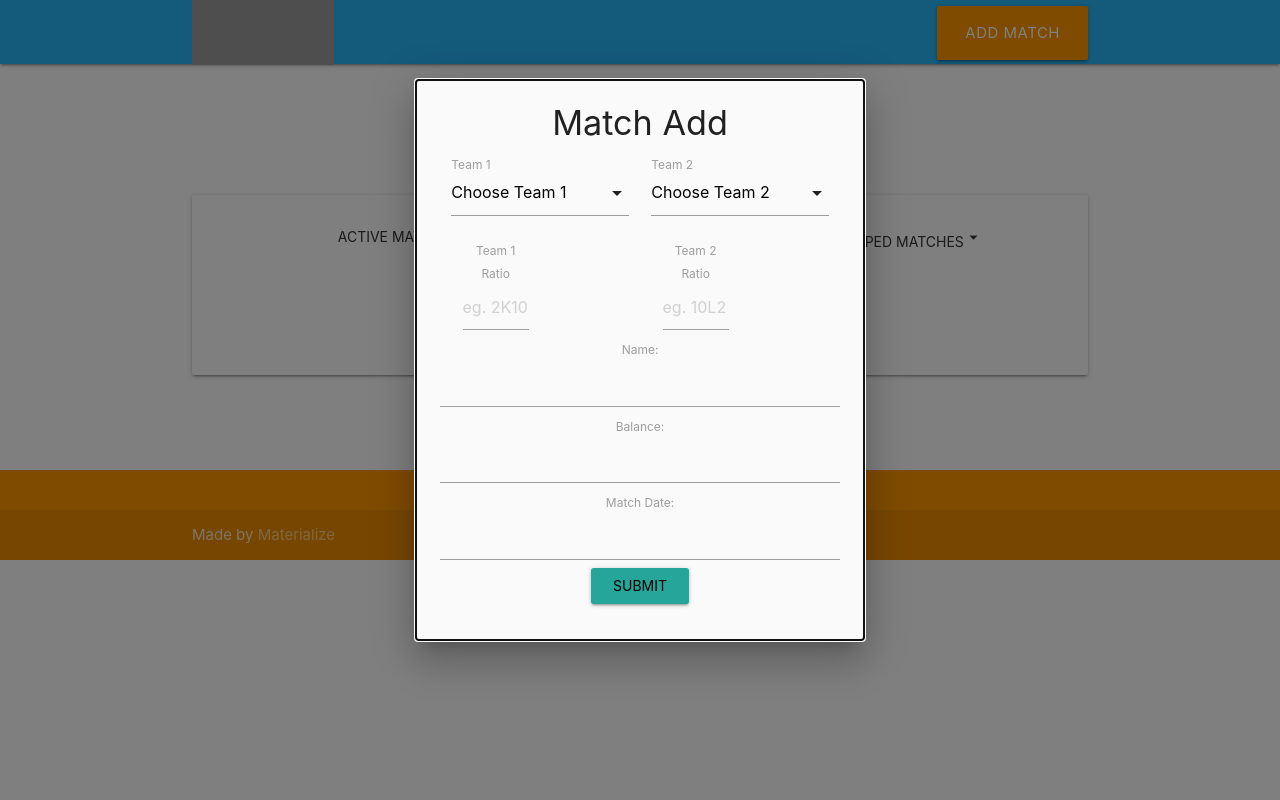
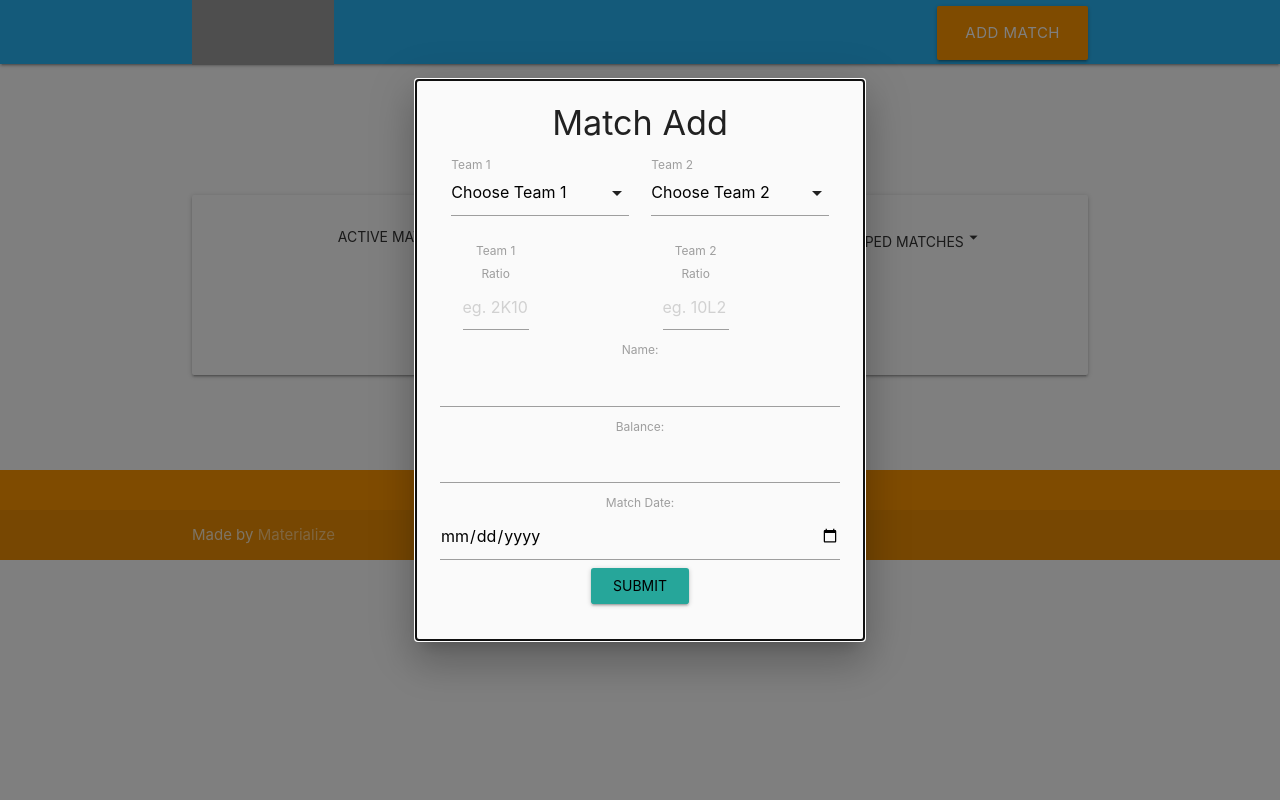
Before and after one commit to vjmascot89/secret_authority_ad, a Spring Boot app: page / in a window 1280 px wide, after a click on "ADD MATCH". Run offline with Spring Boot 4, Linux system fonts and the light colour scheme; some libraries are stand-ins or nearby versions; grey boxes are pictures that could not be loaded.

Commit message:
changed datepicker

```diff
--- a/src/main/resources/templates/index.html
+++ b/src/main/resources/templates/index.html
@@ -92,7 +92,7 @@
 
             <div class="form-group">
               <label for="date">Match Date:</label>
-              <input name="date" id="date" type="text" class="datepicker" required>
+              <input name="date" id="date" min="2000-01-02" type="date" required>
             </div>
             <div class="form-group">
               <input type="submit" class="waves-effect waves-green btn">
```
